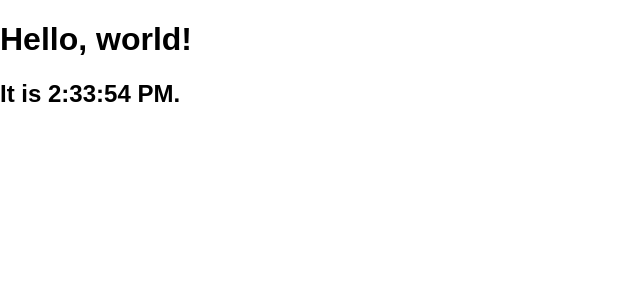
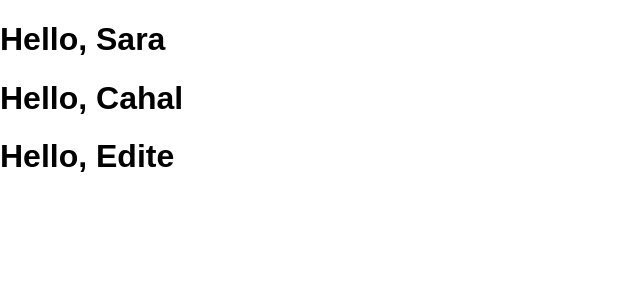
Before and after one commit to kymmt90-sandbox/react-quick-start, a React (Create React App) app: page / in a window 1280 px wide. Shown: the top 300 px of the page, without its empty margins (0-640 px from the left). Built offline with nearby package versions, Linux system fonts and the light colour scheme.

Commit message:
Components and Props

```diff
--- a/src/index.js
+++ b/src/index.js
@@ -1,20 +1,25 @@
 import React from 'react';
 import ReactDOM from 'react-dom';
-// import App from './App';
+import App from './App';
 import './index.css';
 
-function tick() {
-  const element = (
-    <div>
-      <h1>Hello, world!</h1>
-      <h2>It is {new Date().toLocaleTimeString()}.</h2>
-    </div>
-  );
-
-  ReactDOM.render(
-    element,
-    document.getElementById('root')
+function Welcome(props) {
+  return (
+    <h1>Hello, {props.name}</h1>
   );
 }
 
-setInterval(tick, 1000);
+function Welcomes() {
+  return (
+    <div>
+      <Welcome name="Sara" />
+      <Welcome name="Cahal" />
+      <Welcome name="Edite" />
+    </div>
+  );
+}
+
+ReactDOM.render(
+  <Welcomes />,
+  document.getElementById('root')
+);
```
